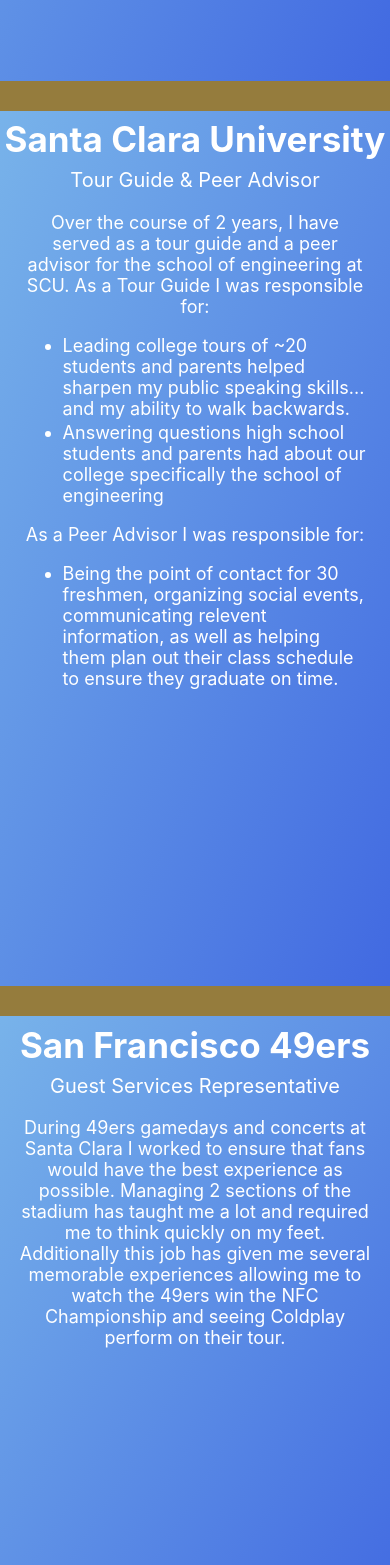
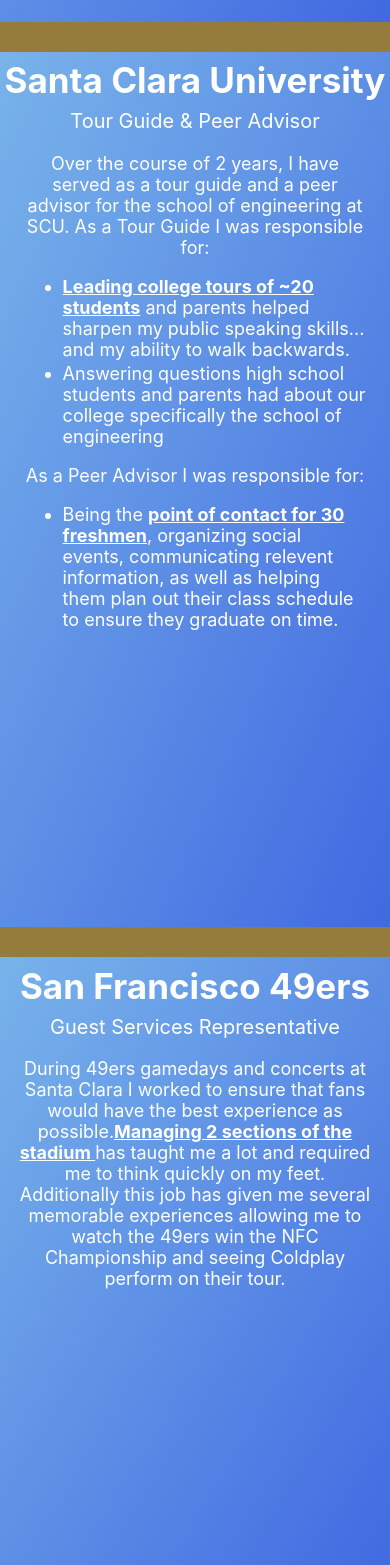
Before and after one commit to siddcv/personalwebsite, a React (Create React App) app: page /#/experience in a window 390 px wide. Shown: the part 3911-5476 px from the top of the page. Built offline with nearby package versions, Linux system fonts and the light colour scheme.

Commit message:
final changes

```diff
--- a/src/components/MyExperiences.js
+++ b/src/components/MyExperiences.js
@@ -173,12 +173,12 @@
                         Over the course of 2 years, I have served as a tour guide and a peer advisor for the school of engineering at SCU.
                         As a Tour Guide I was responsible for:
                         <ul>
-                            <li>Leading college tours of ~20 students and parents helped sharpen my public speaking skills... and my ability to walk backwards.</li>
+                            <li><b><u>Leading college tours of ~20 students</u></b> and parents helped sharpen my public speaking skills... and my ability to walk backwards.</li>
                             <li>Answering questions high school students and parents had about our college specifically the school of engineering</li>
                         </ul>
                         As a Peer Advisor I was responsible for:
                         <ul>
-                            <li>Being the point of contact for 30 freshmen, organizing social events, communicating relevent information, as well as helping them plan out their class schedule to ensure they graduate on time.</li>
+                            <li>Being the <b><u>point of contact for 30 freshmen</u></b>, organizing social events, communicating relevent information, as well as helping them plan out their class schedule to ensure they graduate on time.</li>
                         </ul>
 
 
@@ -198,7 +198,7 @@
                         <div class="role">Guest Services Representative</div>
                         <div class="text">
                         During 49ers gamedays and concerts at Santa Clara I worked to ensure that fans would have the best experience as possible.
-                                      Managing 2 sections of the stadium has taught me a lot and required me to think quickly on my feet. Additionally this job has given me several memorable experiences allowing me to watch the 49ers win the NFC Championship and seeing Coldplay perform on their tour.
+                        <b><u>Managing 2 sections of the stadium </u></b>has taught me a lot and required me to think quickly on my feet. Additionally this job has given me several memorable experiences allowing me to watch the 49ers win the NFC Championship and seeing Coldplay perform on their tour.
 
 
 </div>
--- a/src/components/Project.js
+++ b/src/components/Project.js
@@ -90,14 +90,14 @@
                             <div>
                         This website was built from scratch having learnt the <span id ='text-item' class='highlight'>React framework</span> and combined it with my previous knowledge of <span id ='text-item' class='highlight'>HTML, CSS and JS</span>
                         This website is fully <span id ='text-item' class='highlight'>responsive and compatible with mobile screens</span>. I additionally combined it with the skills used from my AWS Cloud Practioner certification to have it
-                        now <span id ='text-item' class='highlight'>hosted on the cloud on AWS</span> using optimized cloud foundations such as<span id ='text-item' class='highlight'> Route 53, S3 storage and Cloud Formations.</span>
+                        now <span id ='text-item' class='highlight'>hosted on the cloud on AWS</span> using optimized cloud foundations such as<span id ='text-item' class='highlight'> Route 53, S3 storage, Certificate Manager and CloudFront.</span>
                     </div>
                         </div>
                         <div class="rightBox">
                             {/* <div> */}
                             {/* <FaWindowMaximize   style={{ fontSize: '48px' }} />
                             <FontAwesomeIcon icon="fa-brands fa-react" /> */}
-                            <img class="pics" src={react} />
+                            <img class="pi" src={react} />
                             {/* </div> */}
                         </div>
                     </div>
@@ -127,7 +127,7 @@
 
                         </div>
                         <div class="rightBox">
-                            <img class="pics" src={network} />
+                            <img class="pi" src={network} />
 
                         </div>
                     </div>
@@ -147,7 +147,7 @@
                         </div>
                         <div class="rightBox">
                             {/* <div> */}
-                            <img class="pics" src={ml} />
+                            <img class="pi" src={ml} />
                             {/* </div> */}
                         </div>
                     </div>
@@ -164,7 +164,7 @@
                         </div>
                         <div class="rightBox">
 
-                            <img class="pics" src={db} />
+                            <img class="pi" src={db} />
                         </div>
                     </div>
 
--- a/src/css/Experience.css
+++ b/src/css/Experience.css
@@ -149,6 +149,11 @@
     animation-range: 250px 450px;
 }
 
+.pi{
+  width: 100%;
+  height:auto;
+}
+
 @media only screen and (max-width:1050px) {
   .pics {
     animation-range: 100px 250px;
@@ -211,6 +216,7 @@
   @media only screen and (max-width:1050px) {
     .gradient-text {
 font-size: 60px;
+height:93vh;
     }
 
 }
--- a/src/css/Nav.css
+++ b/src/css/Nav.css
@@ -9,7 +9,7 @@
         height: 0;
         border: 80px solid rgba(0,0,0,0);
         border-top: 0 solid;
-        border-bottom: 110px solid rgba(111, 163, 239, .4);
+        border-bottom: 110px solid rgba(111, 163, 239, .9);
         -webkit-border-radius: 20px 20px 0 0;
         border-radius: 20px 20px 0 0;
         font: normal 100%/normal Arial, Helvetica, sans-serif;
```
